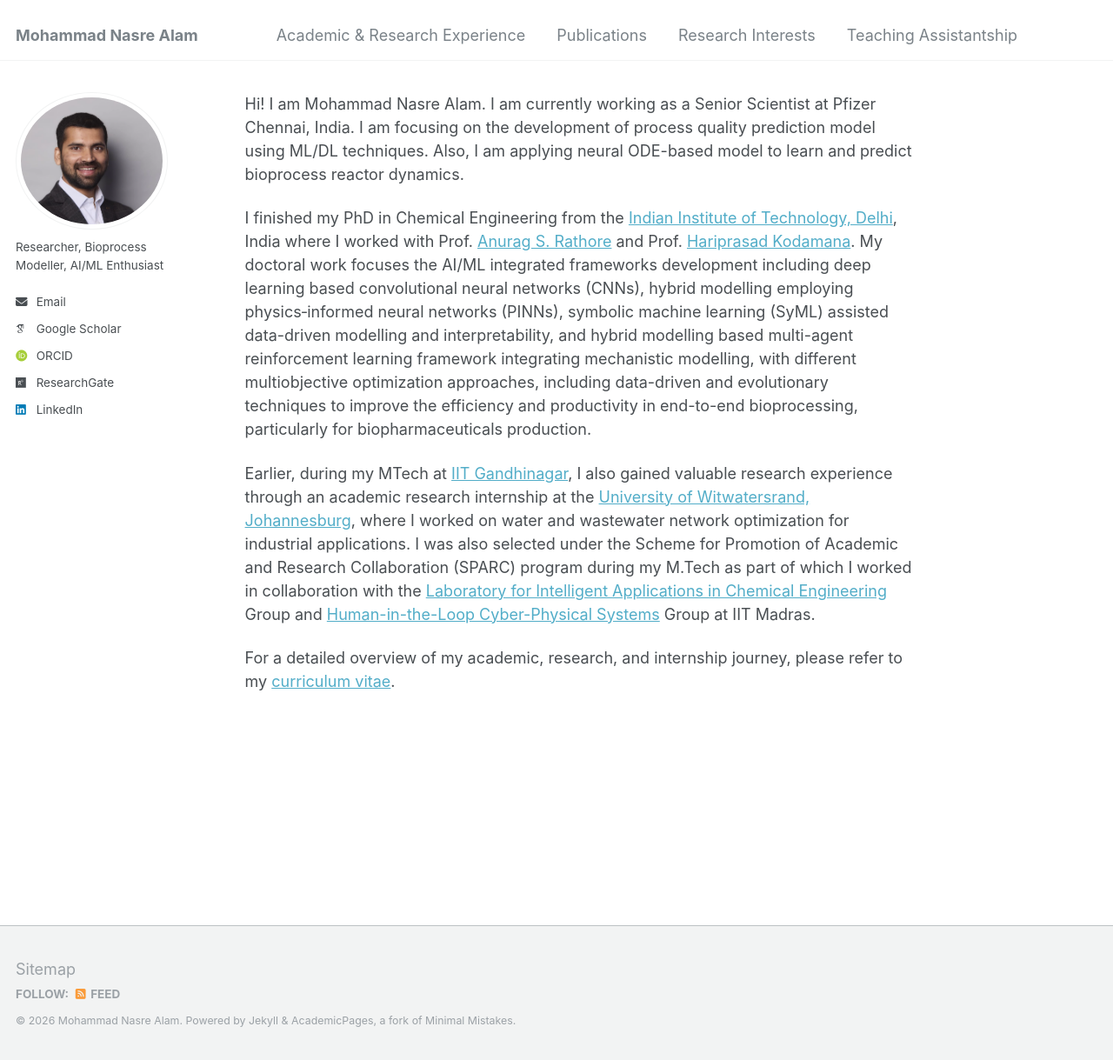
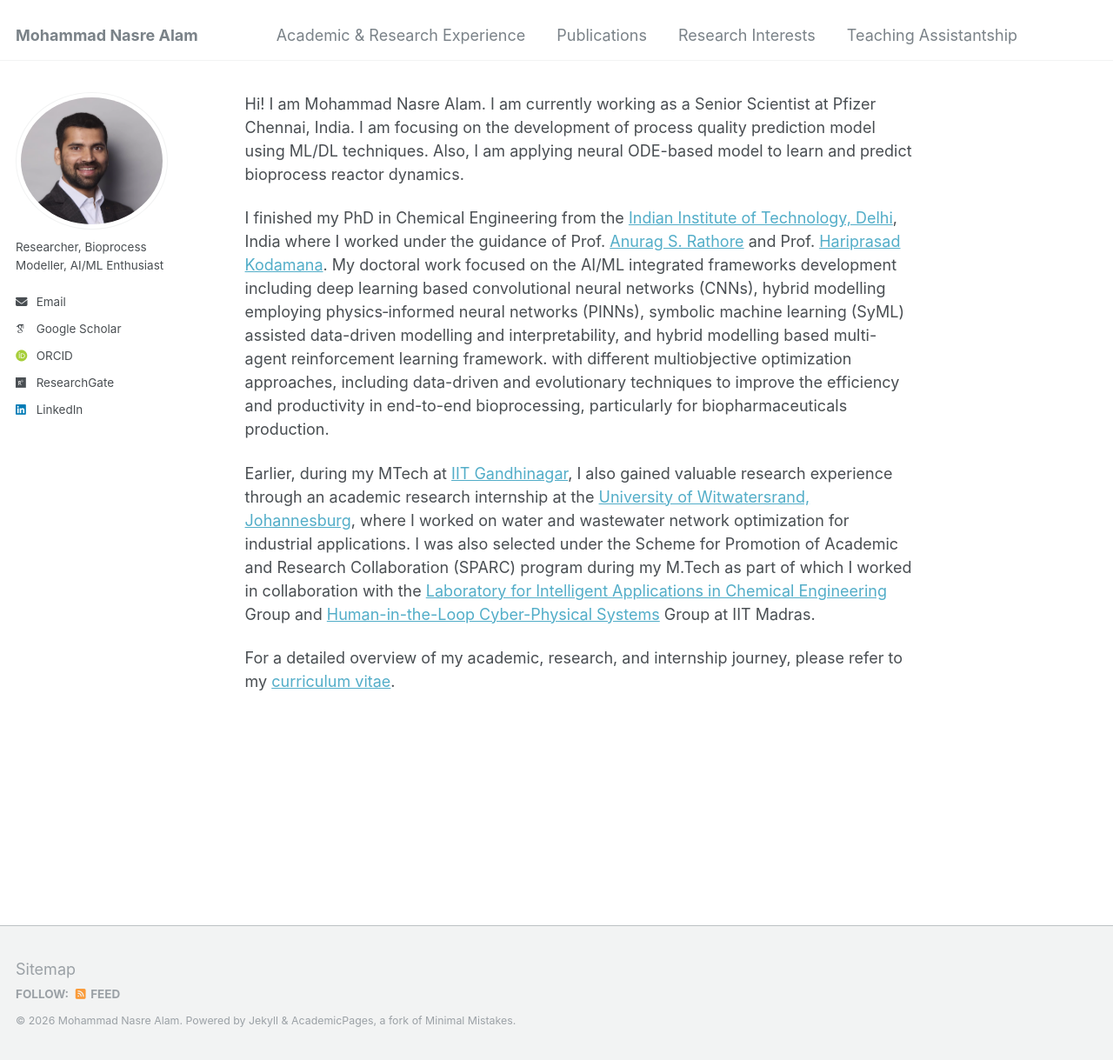
Before and after one commit to mdnasreiit/mdnasreiit.github.io, a Jekyll site: the page built from _pages/about.md, in a window 1280 px wide and 1219 px high. Shown: the whole window at 87% size. Built offline with Jekyll 4.4.1, drawn with Linux system fonts in a browser that asks for light colours; some web fonts are replaced.

Commit message:
Update about.md

```diff
--- a/_pages/about.md
+++ b/_pages/about.md
@@ -9,9 +9,7 @@ redirect_from:
 
 Hi! I am Mohammad Nasre Alam. I am currently working as a Senior Scientist at Pfizer Chennai, India. I am focusing on the development of process quality prediction model using ML/DL techniques. Also, I am applying neural ODE-based model to learn and predict bioprocess reactor dynamics.
 
-
-I finished my PhD in Chemical Engineering from the [Indian Institute of Technology, Delhi](https://home.iitd.ac.in/), India where I worked with Prof. [Anurag S. Rathore](https://www.biotechcmz.com/) and Prof. [Hariprasad Kodamana](https://web.iitd.ac.in/~kodamana/index.html). My doctoral work focuses the AI/ML integrated frameworks development including deep learning based convolutional neural networks (CNNs), hybrid modelling employing physics‐informed neural networks (PINNs), symbolic machine learning (SyML) assisted data-driven modelling and interpretability, and hybrid modelling based multi-agent reinforcement learning framework integrating mechanistic modelling, with different multiobjective optimization approaches, including data-driven and evolutionary techniques to improve the efficiency and productivity in end-to-end bioprocessing, particularly for biopharmaceuticals production.
-
+I finished my PhD in Chemical Engineering from the [Indian Institute of Technology, Delhi](https://home.iitd.ac.in/), India where I worked under the guidance of Prof. [Anurag S. Rathore](https://www.biotechcmz.com/) and Prof. [Hariprasad Kodamana](https://web.iitd.ac.in/~kodamana/index.html). My doctoral work focused on the AI/ML integrated frameworks development including deep learning based convolutional neural networks (CNNs), hybrid modelling employing physics‐informed neural networks (PINNs), symbolic machine learning (SyML) assisted data-driven modelling and interpretability, and hybrid modelling based multi-agent reinforcement learning framework.  with different multiobjective optimization approaches, including data-driven and evolutionary techniques to improve the efficiency and productivity in end-to-end bioprocessing, particularly for biopharmaceuticals production.
 
 Earlier, during my MTech at [IIT Gandhinagar](https://iitgn.ac.in/), I also gained valuable research experience through an academic research internship at the [University of Witwatersrand, Johannesburg](https://www.wits.ac.za/), where I worked on water and wastewater network optimization for industrial applications. I was also selected under the Scheme for Promotion of Academic and Research Collaboration (SPARC) program during my M.Tech as part of which I worked in collaboration with the [Laboratory for Intelligent Applications in Chemical Engineering](https://home.iitm.ac.in/raj/) Group and [Human-in-the-Loop Cyber-Physical Systems](https://home.iitm.ac.in/babji.srinivasan/index.html) Group at IIT Madras.
 
```
